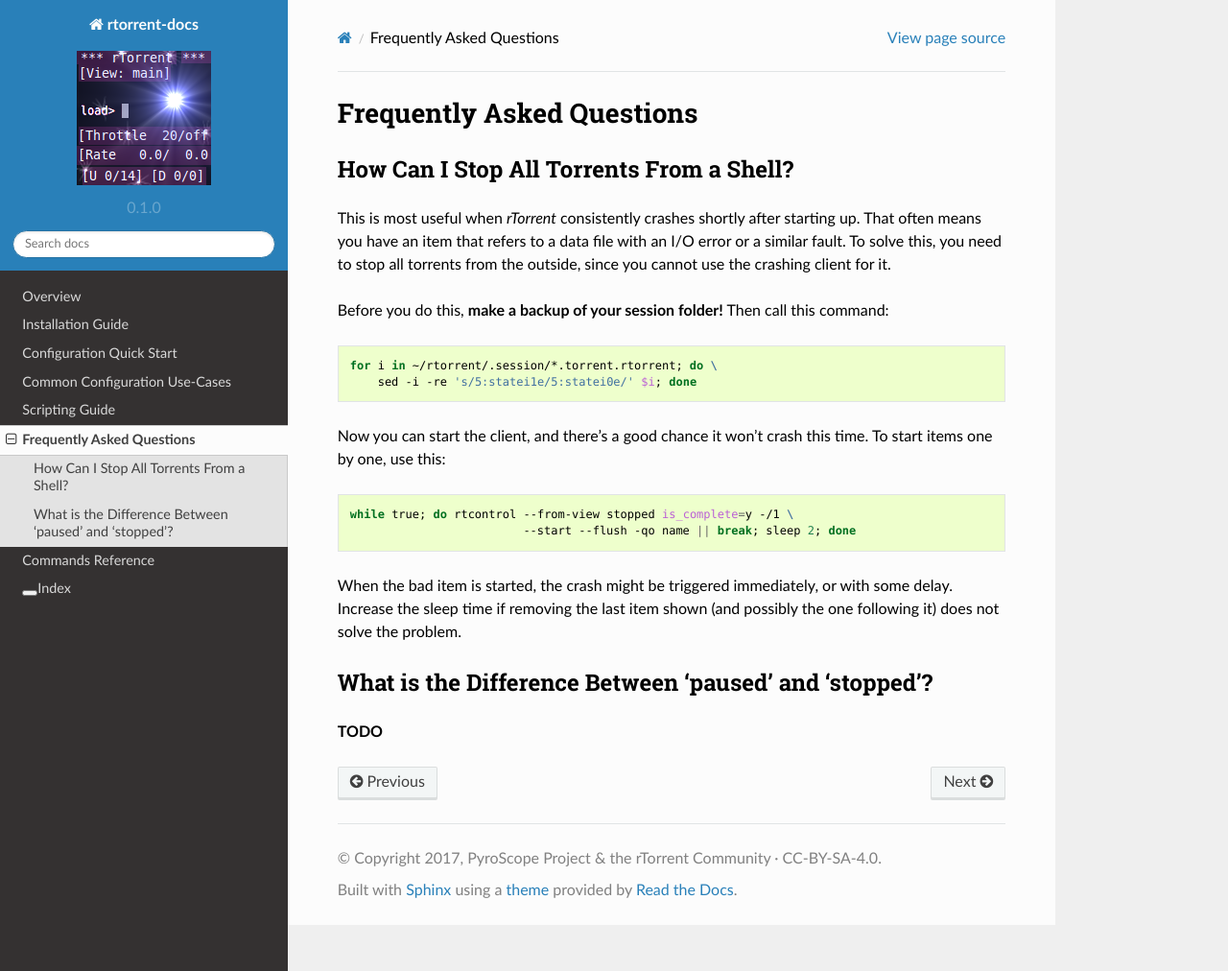
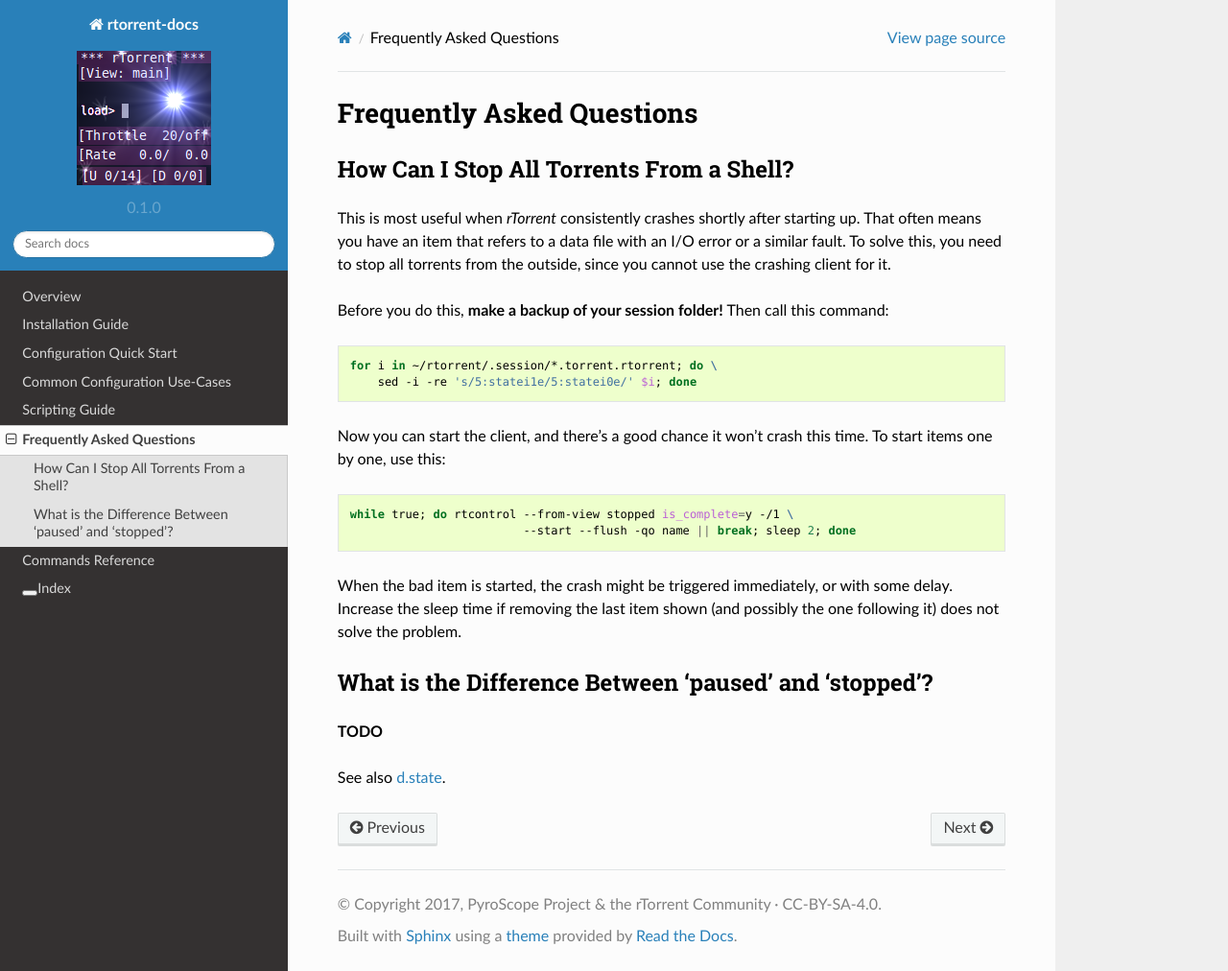
Before and after one commit to rtorrent-community/rtorrent-docs, a Sphinx documentation site: the page built from docs/faq.rst, in a window 1280 px wide and 1012 px high. Shown: the whole window at 96% size. Built offline with Sphinx 7.4.7 and the Read the Docs theme 2.0.0, drawn with Linux system fonts in a browser that asks for light colours.

Commit message:
link faq on 'paused state' to d.state command

```diff
--- a/docs/faq.rst
+++ b/docs/faq.rst
@@ -40,3 +40,5 @@ What is the Difference Between 'paused' and 'stopped'?
 ------------------------------------------------------
 
 **TODO**
+
+See also :term:`d.state`.
```
